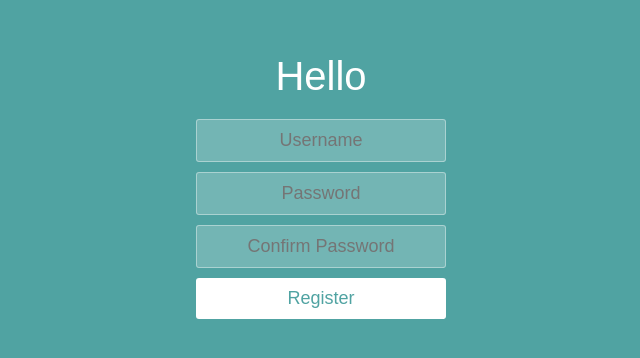
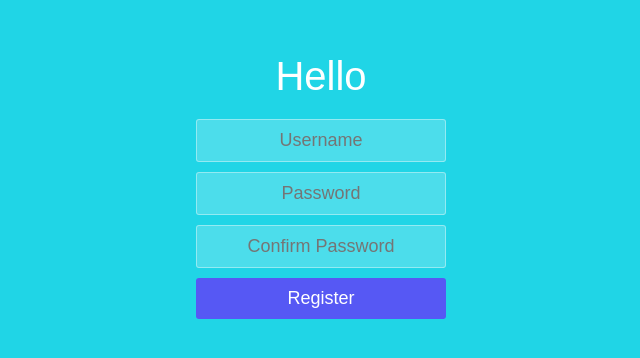
Before and after one commit to johncanero/login-flow, a React (Create React App) app: page / in a window 1280 px wide. Shown: the part 154-512 px from the top of the page, without its empty margins (319-959 px from the left). Built offline with nearby package versions, Linux system fonts and the light colour scheme.

Commit message:
Styling backgrounds and colors

```diff
--- a/src/App.css
+++ b/src/App.css
@@ -9,10 +9,11 @@ body {
   font-family: "Source Sans Pro", sans-serif;
   color: white;
   font-weight: 300;
-  background: #50a3a2;
+  background: #0cd2e4ea;
   width: 100%;
   height: 100%;
 }
+
 
 .container {
   margin: 10% auto;
@@ -47,10 +48,10 @@ form input {
 form button {
   appearance: none;
   outline: 0;
-  background-color: white;
+  background-color: #7c02ff97;
   border: 0;
   padding: 10px 15px;
-  color: #50a3a2;
+  color: #ffffff;
   border-radius: 3px;
   width: 250px;
   font-size: 18px;
```
